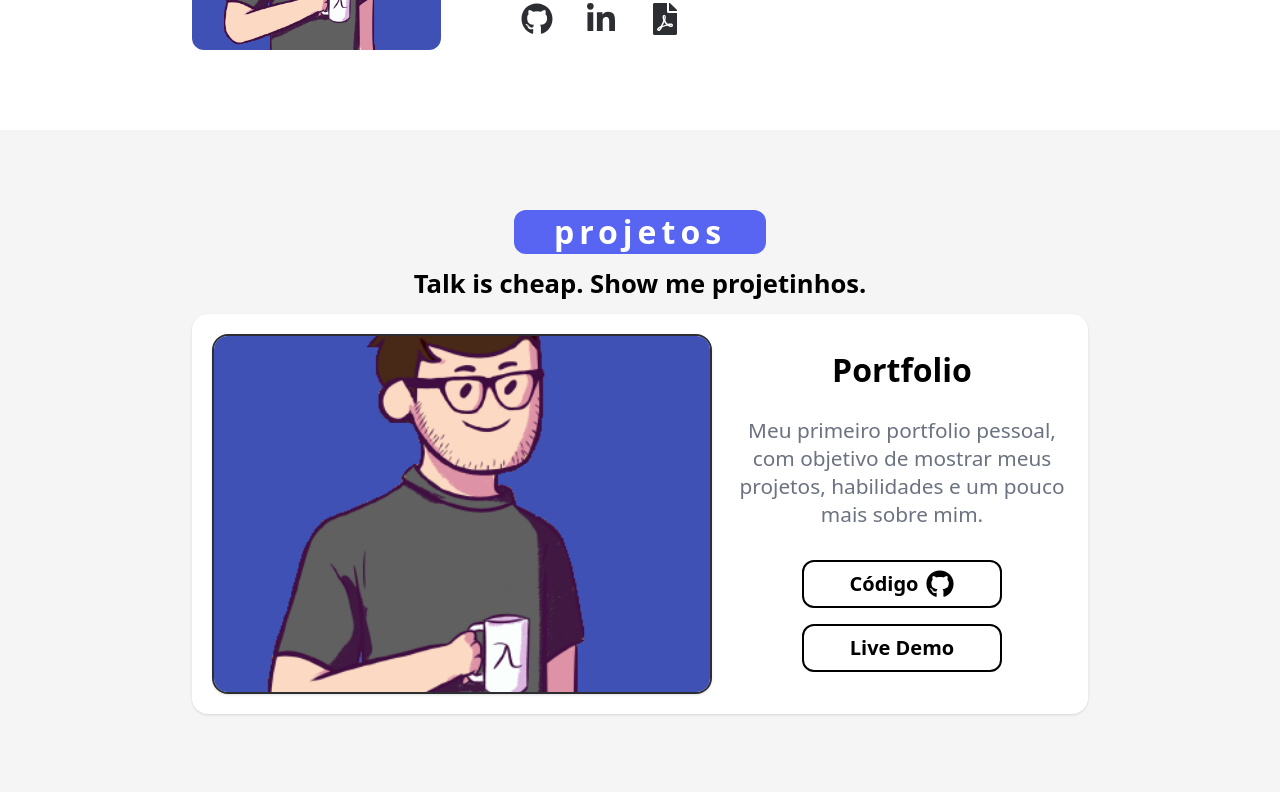
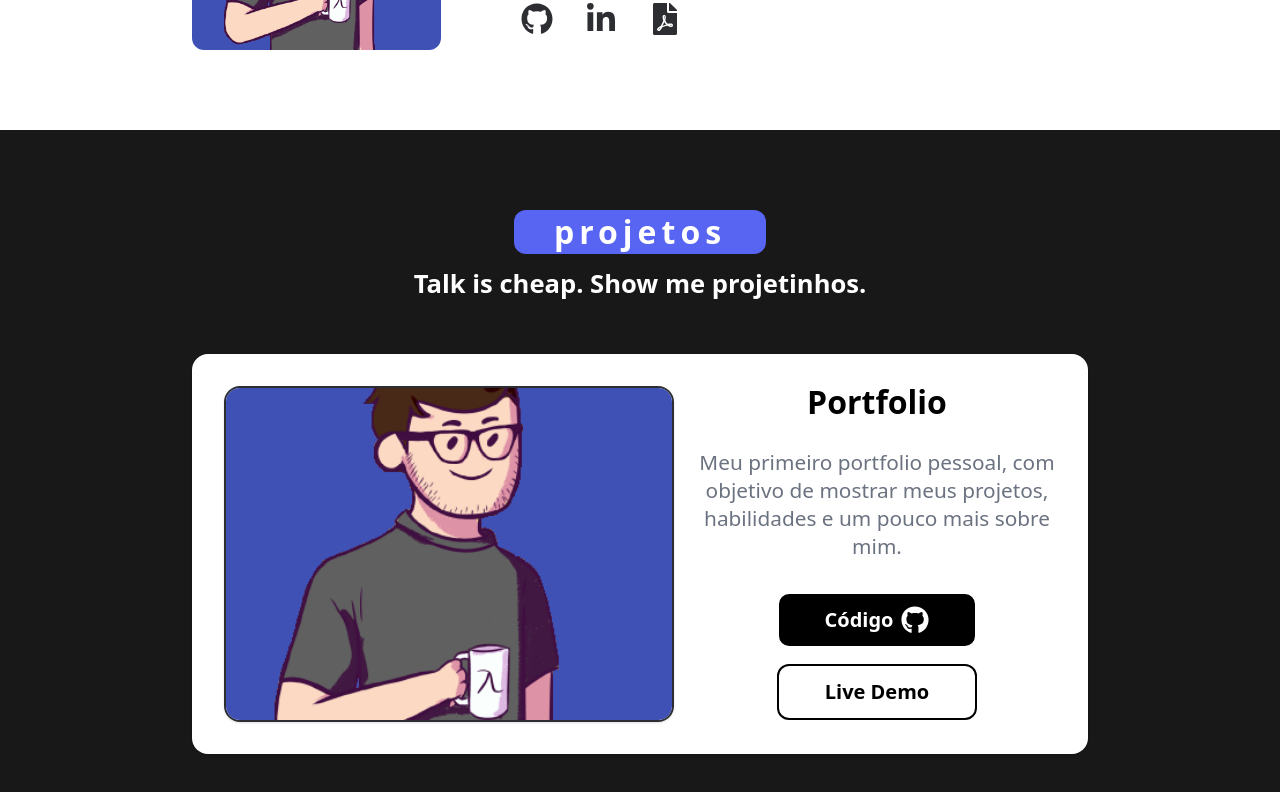
Before and after one commit to pefelippe/Portfolio, a Next.js app: page / in a window 1280 px wide. Shown: the part 280-1072 px from the top of the page. Built offline with nearby package versions, Linux system fonts and the light colour scheme.

Commit message:
ajuste no tamanho de layout

```diff
--- a/pages/index.tsx
+++ b/pages/index.tsx
@@ -16,15 +16,16 @@ export default function Home() {
       {/* <section className="text-white  snap-center ">
         <Skills />
       </section> */}
+
+      <section className="realtive snap-center  bg-[#181818] py-10 md:py-20 max-xl:px-6">
+        <RecentProjects />
+      </section>
+
       {/* <section className="text-[#141414] bg-[#fff] snap-center max-xl:px-8">
         <QuickAbout />
       </section> */}
 
-      <section className="realtive snap-center  bg-[#f5f5f5] py-10 md:py-20 max-xl:px-6">
-        <RecentProjects />
-      </section>
-
-      <section className="relative snap-center py-10 md:py-20 max-xl:px-6">
+      <section className="relative snap-center py-10 md:py-20 max-xl:px-6 bg-[#fff]">
         <CallToContact />
       </section>
     </div>
--- a/src/components/ProjectCard.tsx
+++ b/src/components/ProjectCard.tsx
@@ -23,13 +23,10 @@ function ProjectCard({
   id,
 }: IProjectCard) {
   return (
-    <motion.div
-      className="bg-[#fff] p-5 flex max-md:flex-col gap-6 justify-between mx-auto
-    rounded-2xl shadow w-full md:h-[400px] border-1"
-    >
+    <motion.div className="bg-[#fff] p-8 flex max-md:flex-col gap-6 justify-between mx-auto rounded-2xl shadow w-full md:h-[400px]">
       <Link
         href={link}
-        className="transition-all overflow-hidden  w-full rounded-2xl  shadow md:max-w-[500px] border-2"
+        className="transition-all overflow-hidden  w-full rounded-2xl  shadow md:max-w-[450px] border-2 hover:text-blue "
       >
         <motion.img
           src={imgUrl}
@@ -53,14 +50,14 @@ function ProjectCard({
           <Link
             href={repo}
             target="_blank"
-            className="flex gap-2 items-center hover:text-blue transition-all text-xl border-2 justify-center rounded-xl w-full max-w-[200px] py-2"
+            className="flex gap-2 bg-[#000] text-[#fff] items-center hover:text-blue transition-all text-xl border-2 justify-center rounded-xl w-full max-w-[200px] py-3"
           >
-            Código <FaGithub className="h-7 w-7" />
+            Código <FaGithub className="h-7 w-7 " />
           </Link>
           <Link
             href={link}
             target="_blank"
-            className="flex gap-4 items-center hover:text-blue transition-all text-xl border-2 justify-center rounded-xl w-full max-w-[200px] py-2"
+            className="flex gap-4 items-center hover:text-blue transition-all text-xl border-2 justify-center rounded-xl w-full max-w-[200px] py-3"
           >
             Live Demo
           </Link>
--- a/src/content/Hero.tsx
+++ b/src/content/Hero.tsx
@@ -22,7 +22,7 @@ export default function About() {
         </h2>
 
         <p className="text-[1.5rem] text-gray-500">
-          Olá. Eu sou Pedro Felippe. Sou um Web Developer, amante de filmes e
+          Olá. Eu sou Pedro Felippe. Sou um desenvolvedor, amante de filmes e
           fascinado por tecnologia.
         </p>
 
--- a/src/content/RecentProjects.tsx
+++ b/src/content/RecentProjects.tsx
@@ -34,11 +34,11 @@ function RecentProjects() {
           projetos
         </b>
 
-        <p className=" font-semibold text-[#000] text-[1.6rem]">
+        <p className=" font-semibold text-[#FFF] text-[1.6rem]">
           Talk is cheap. Show me projetinhos.
         </p>
       </div>
-      <div className="max-w-4xl w-full grid gap-10 lg:gap-20  ">
+      <div className="max-w-4xl w-full grid gap-10 pt-10 ">
         {projects?.map((proj) => {
           return (
             <ProjectCard
```
